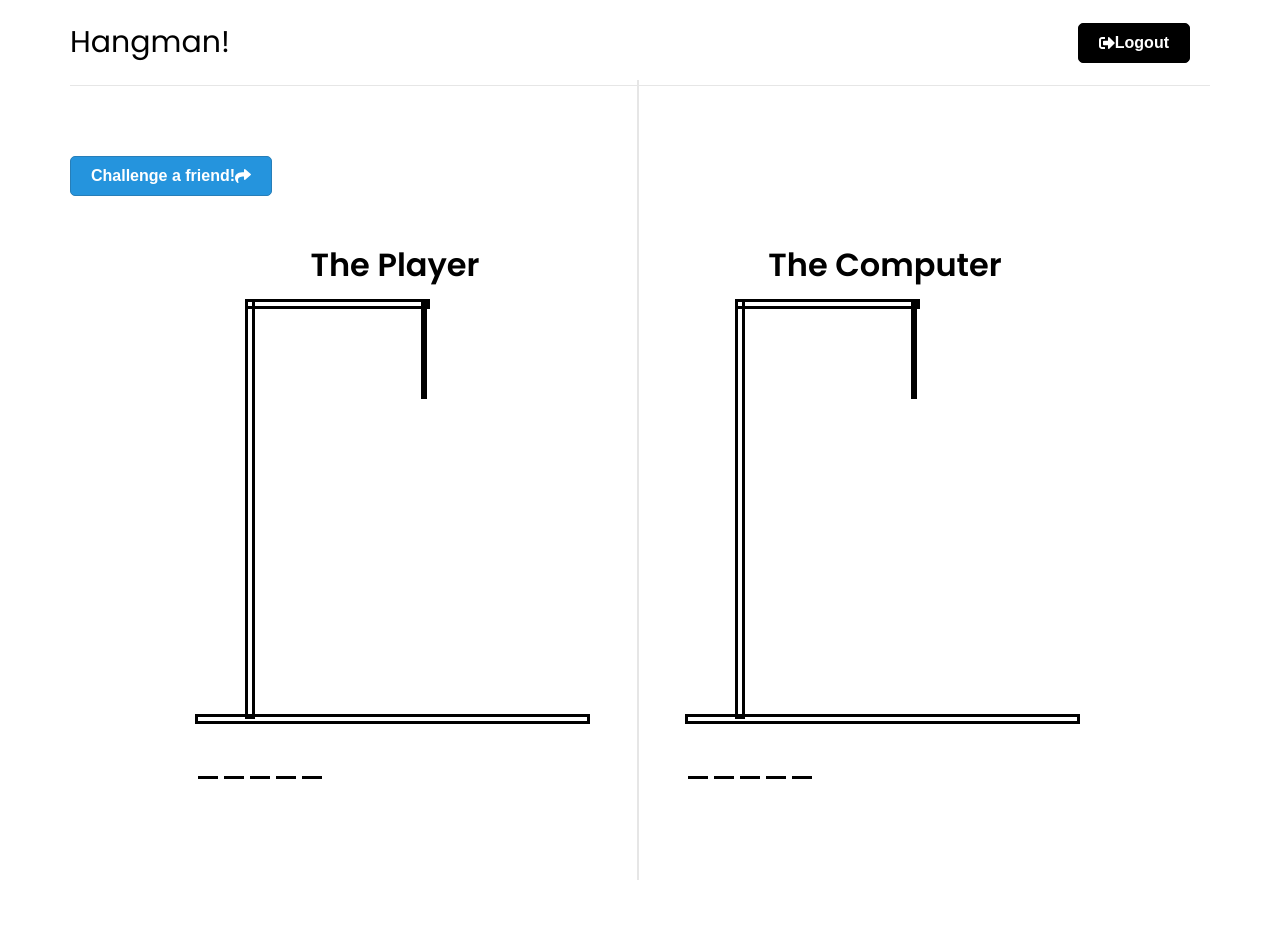
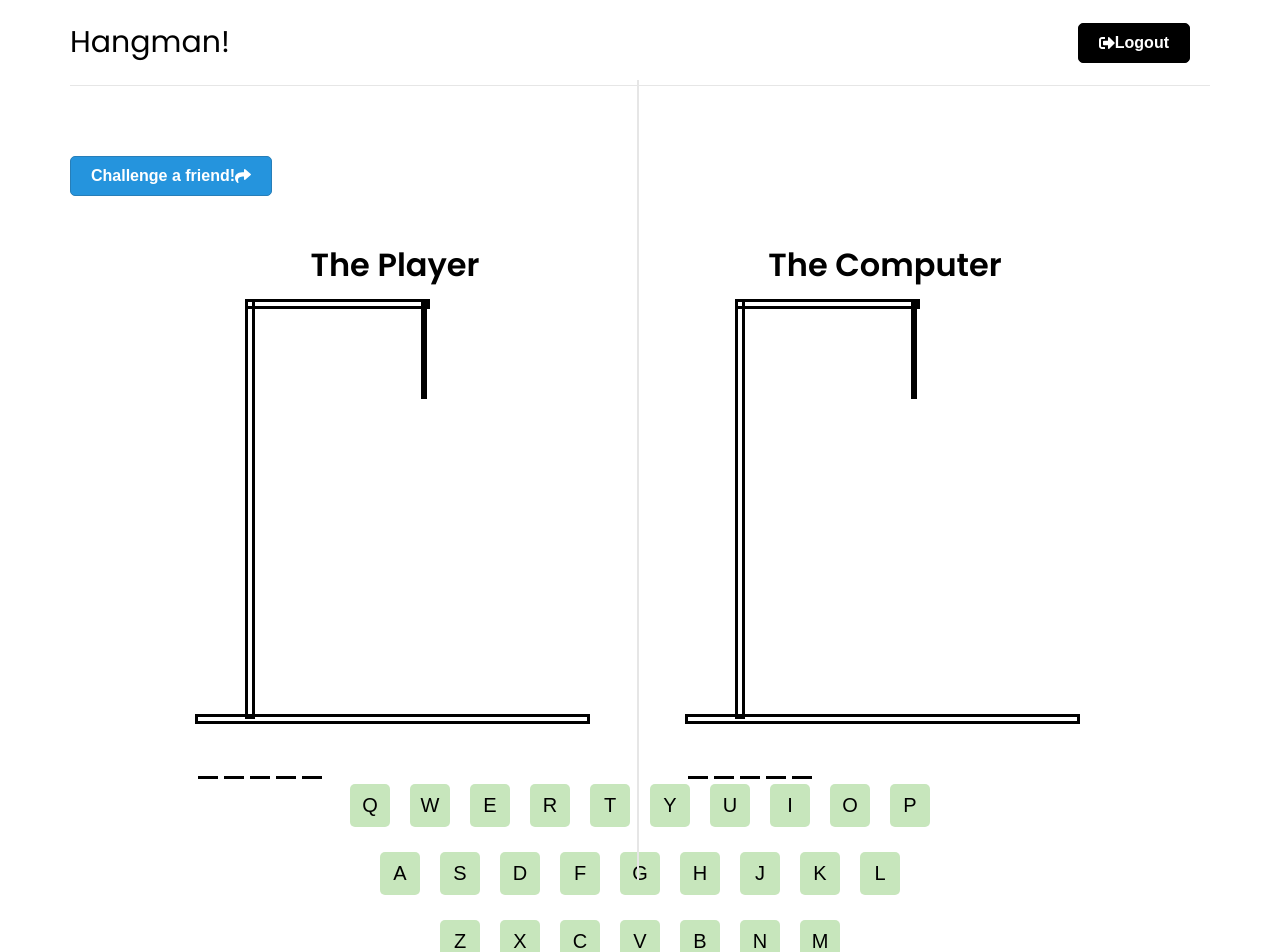
Before and after one commit to zhoum84/hangman-frontend, a React (Create React App) app: page /playgame in a window 1280 px wide. Shown: the top 952 px of the page. Before the commit the page ends 880 px from the top, so only its background shows below. Built offline with nearby package versions, Linux system fonts and the light colour scheme.

Commit message:
on-screen keys && toastify pop-up

```diff
--- a/src/App.js
+++ b/src/App.js
@@ -3,6 +3,8 @@ import Header from "./components/Header";
 import Login from "./pages/Login";
 import Home from "./pages/Home";
 import PlayGame from "./pages/PlayGame";
+import { ToastContainer } from 'react-toastify';
+import 'react-toastify/dist/ReactToastify.css';
 
 function App() {
 
@@ -11,12 +13,13 @@ function App() {
     <>
       <Router>
         <div className='container'>
-          <Header/>
+          <Header />
           <Routes>
-            <Route path='/' element={<Login/>} />
-            <Route path='/home' element={<Home/>} />
-            <Route path='/playgame' element={<PlayGame/>} />
+            <Route path='/' element={<Login />} />
+            <Route path='/home' element={<Home />} />
+            <Route path='/playgame' element={<PlayGame />} />
           </Routes>
+          <ToastContainer />
         </div>
       </Router>
     </>
--- a/src/components/Game.jsx
+++ b/src/components/Game.jsx
@@ -3,7 +3,7 @@ import Gallows from './Gallows'
 import IncorrectInputs from './IncorrectInputs'
 import Word from './Word'
 import EndGame from './EndGame'
-import { ToastContainer, toast } from 'react-toastify';
+import { toast } from 'react-toastify';
 import 'react-toastify/dist/ReactToastify.css';
 
 
@@ -19,10 +19,8 @@ const Game = () => {
   const [correctInputs, setCorrectInputs] = useState([]);
   const [wrongLetters, setWrongLetters] = useState([]);
 
-
   // maybe just reload the page
-  //
-  const playAgain = () =>{
+  const playAgain = () => {
     setPlayable(true);
 
     // Reset the game state
@@ -34,34 +32,20 @@ const Game = () => {
     selectedWord = words[random];
   }
 
-  const repeatLetter = () =>{
-    console.log('lol');
-    toast('You have already used this letter');
+  const repeatLetter = () => {
+    toast("You've already guessed that letter, try another one!", {
+      type: "info",
+      autoClose: 2000,
+      position: "top-center"
+    });
   }
 
   useEffect(() => {
-    const handleKeydown = event => {
+    const handleKeydown = (event) => {
       const { key, keyCode } = event;
       if (playable && keyCode >= 65 && keyCode <= 90) {
         const letter = key.toLowerCase();
-        if (selectedWord.includes(letter)) {
-          if (!correctInputs.includes(letter)) {
-            setCorrectInputs(currentInputs => [...currentInputs, letter]);
-          } else {
-            // can't get this to work
-            repeatLetter();
-            <ToastContainer />
-          }
-        } else {
-          if (!wrongLetters.includes(letter)) {
-            setWrongLetters(currentInputs => [...currentInputs, letter]);
-          } else {
-
-            // can't get this to work
-            repeatLetter();
-            <ToastContainer />
-          }
-        }
+        handleGuess(letter);
       }
     }
     window.addEventListener('keydown', handleKeydown);
@@ -69,26 +53,80 @@ const Game = () => {
     return () => window.removeEventListener('keydown', handleKeydown);
   }, [correctInputs, wrongLetters, playable]);
 
+  const handleGuess = letter => {
+    if (selectedWord.includes(letter)) {
+      if (!correctInputs.includes(letter)) {
+        setCorrectInputs(currentInputs => [...currentInputs, letter]);
+      } else {
+        repeatLetter();
+      }
+    } else {
+      if (!wrongLetters.includes(letter)) {
+        setWrongLetters(currentInputs => [...currentInputs, letter]);
+      } else {
+        repeatLetter();
+      }
+    }
+  };
+
+  const handleButtonClick = letter => {
+    handleGuess(letter);
+  };
 
   return (
+    <>
       <div className=''>
         <div className='game'>
           <h1>The Player</h1>
-            <Gallows incorrectInputs={wrongLetters}/>
-            <IncorrectInputs incorrectInputs={wrongLetters}/>
-            <Word selectedWord={selectedWord} correctInputs={correctInputs}/>
+          <Gallows incorrectInputs={wrongLetters} />
+          <IncorrectInputs incorrectInputs={wrongLetters} />
+          <Word selectedWord={selectedWord} correctInputs={correctInputs} />
           <EndGame correctInputs={correctInputs} incorrectInputs={wrongLetters} selectedWord={selectedWord} setPlayable={setPlayable} playAgain={playAgain} />
         </div>
         <div className="vertical-line"></div>
         <div className='game'>
           <h1>The Computer</h1>
-            <Gallows incorrectInputs={wrongLetters}/>
-            <IncorrectInputs incorrectInputs={wrongLetters}/>
-            <Word selectedWord={selectedWord} correctInputs={correctInputs}/>
+          <Gallows incorrectInputs={wrongLetters} />
+          <IncorrectInputs incorrectInputs={wrongLetters} />
+          <Word selectedWord={selectedWord} correctInputs={correctInputs} />
           <EndGame correctInputs={correctInputs} incorrectInputs={wrongLetters} selectedWord={selectedWord} setPlayable={setPlayable} playAgain={playAgain} />
         </div>
       </div>
-
+      <div>
+        <div className='row'>
+          <button className="keyboard" onClick={() => handleButtonClick("Q")}>Q</button>
+          <button className="keyboard" onClick={() => handleButtonClick("W")}>W</button>
+          <button className="keyboard" onClick={() => handleButtonClick("E")}>E</button>
+          <button className="keyboard" onClick={() => handleButtonClick("R")}>R</button>
+          <button className="keyboard" onClick={() => handleButtonClick("T")}>T</button>
+          <button className="keyboard" onClick={() => handleButtonClick("Y")}>Y</button>
+          <button className="keyboard" onClick={() => handleButtonClick("U")}>U</button>
+          <button className="keyboard" onClick={() => handleButtonClick("I")}>I</button>
+          <button className="keyboard" onClick={() => handleButtonClick("O")}>O</button>
+          <button className="keyboard" onClick={() => handleButtonClick("P")}>P</button>
+        </div>
+        <div className='row'>
+          <button className="keyboard" onClick={() => handleButtonClick("A")}>A</button>
+          <button className="keyboard" onClick={() => handleButtonClick("S")}>S</button>
+          <button className="keyboard" onClick={() => handleButtonClick("D")}>D</button>
+          <button className="keyboard" onClick={() => handleButtonClick("F")}>F</button>
+          <button className="keyboard" onClick={() => handleButtonClick("G")}>G</button>
+          <button className="keyboard" onClick={() => handleButtonClick("H")}>H</button>
+          <button className="keyboard" onClick={() => handleButtonClick("J")}>J</button>
+          <button className="keyboard" onClick={() => handleButtonClick("K")}>K</button>
+          <button className="keyboard" onClick={() => handleButtonClick("L")}>L</button>
+        </div>
+        <div className='row'>
+          <button className="keyboard" onClick={() => handleButtonClick("Z")}>Z</button>
+          <button className="keyboard" onClick={() => handleButtonClick("X")}>X</button>
+          <button className="keyboard" onClick={() => handleButtonClick("C")}>C</button>
+          <button className="keyboard" onClick={() => handleButtonClick("V")}>V</button>
+          <button className="keyboard" onClick={() => handleButtonClick("B")}>B</button>
+          <button className="keyboard" onClick={() => handleButtonClick("N")}>N</button>
+          <button className="keyboard" onClick={() => handleButtonClick("M")}>M</button>
+        </div>
+      </div>
+    </>
   )
 }
 
--- a/src/index.css
+++ b/src/index.css
@@ -12,21 +12,21 @@ body {
   height: 100vh;
 }
 
-h1{
+h1 {
   font-weight: 600;
   margin-bottom: 10px;
 }
 
-h3{
+h3 {
   font-weight: 350;
   color: #737171;
 }
 
-ul{
+ul {
   list-style-type: none;
 }
 
-.container{
+.container {
   width: 100%;
   max-width: 1180px;
   margin: 0 auto;
@@ -43,27 +43,27 @@ ul{
   margin-bottom: 70px;
 }
 
-.header ul{
+.header ul {
   display: flex;
   align-items: center;
   justify-content: space-between;
 }
 
-.header ul li{
+.header ul li {
   margin-right: 20px;
 }
 
-.header ul li:hover{
+.header ul li:hover {
   color: #777;
 }
 
 
 
-.title{
+.title {
   font-size: 30px;
 }
 
-.heading{
+.heading {
   font-size: 2rem;
   font-weight: 700;
   margin-bottom: 50px;
@@ -73,6 +73,7 @@ ul{
 .heading p {
   color: #777;
 }
+
 .btn {
   padding: 10px 20px;
   border: 1px solid #000;
@@ -94,10 +95,11 @@ ul{
   transform: scale(0.98);
 }
 
-.btn-blue{
+.btn-blue {
   background-color: #2594dd;
   border-color: #277eb8;
 }
+
 .btn-block {
   width: 100%;
   margin-bottom: 20px;
@@ -105,7 +107,7 @@ ul{
 
 .btn-blue-block {
   width: 60%;
-  margin:auto;
+  margin: auto;
   margin-bottom: 20px;
   border-color: rgb(66, 114, 152);
   background: steelblue;
@@ -114,7 +116,7 @@ ul{
   font-weight: 300;
 }
 
-.btn-center{
+.btn-center {
   display: inline;
   border-color: #838080;
   background-color: rgb(154, 150, 150)
@@ -153,7 +155,8 @@ ul{
   display: block;
   position: relative;
 }
-.bottom{
+
+.bottom {
   width: 395px;
   height: 10px;
   border: 3px solid black;
@@ -162,7 +165,8 @@ ul{
   top: 415px;
   left: 0px;
 }
-.top{
+
+.top {
   width: 185px;
   height: 10px;
   border: 3px solid black;
@@ -171,6 +175,7 @@ ul{
   top: 0px;
   left: 50px;
 }
+
 .support {
   width: 10px;
   height: 420px;
@@ -318,15 +323,15 @@ ul{
 }
 
 
-.game-container{
+.game-container {
   display: flex;
   justify-content: space-between;
 }
 
-.game{
+.game {
   max-width: 400px;
   display: inline-block;
-  margin:45px;
+  margin: 45px;
 }
 
 .vertical-line {
@@ -354,3 +359,18 @@ ul{
 .wrong-letters-container span {
   font-size: 24px;
 }
+
+.row {
+  margin-bottom: 5px;
+}
+
+.keyboard {
+  font-size: 20px;
+  padding: 10px;
+  margin: 10px;
+  cursor: pointer;
+  background-color: #c7e6bc;
+  border: none;
+  border-radius: 5px;
+  width: 40px;
+}
```
Lines whose indentation alone changed are shown as unchanged.
